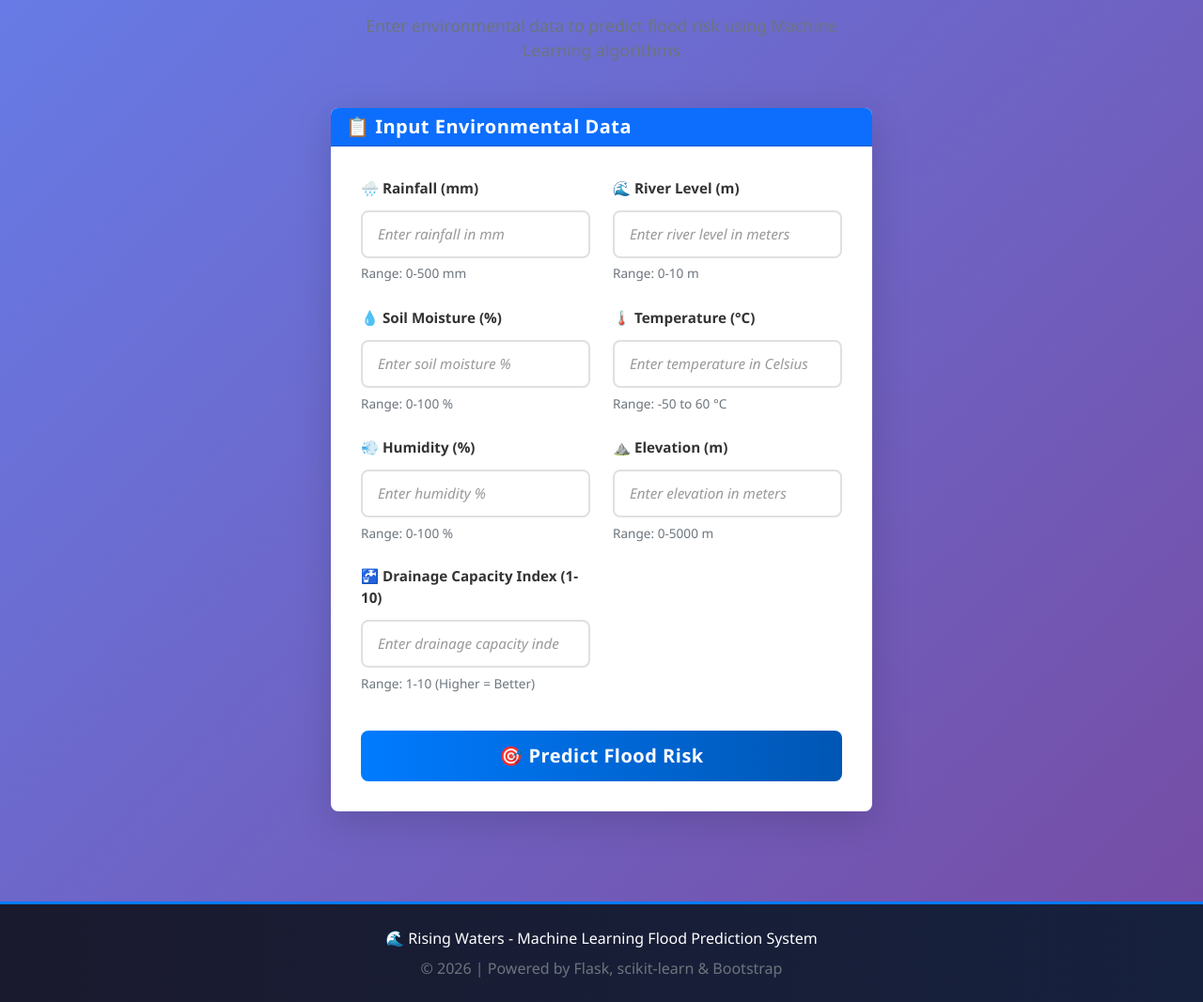
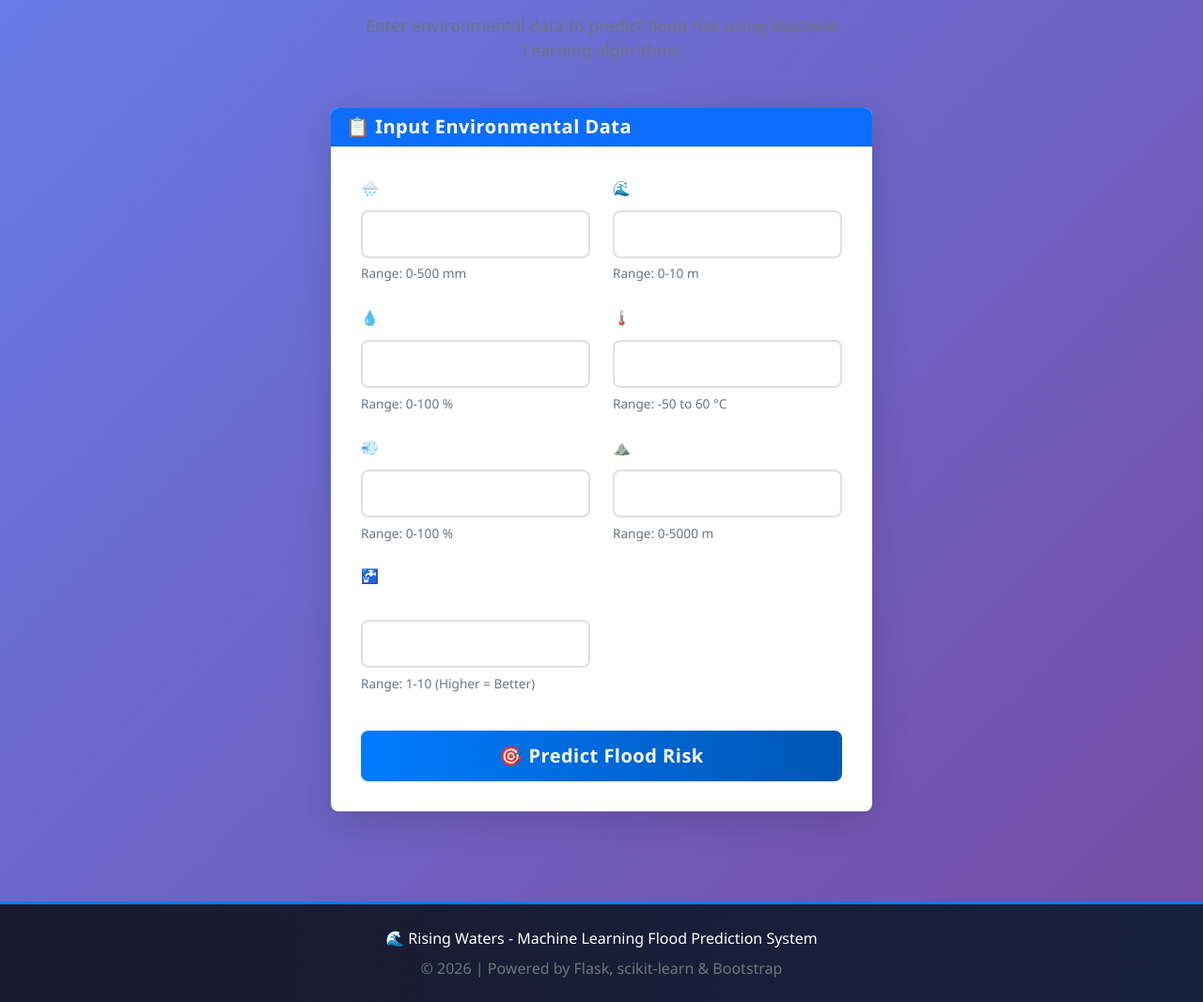
Before and after one commit to sreedhark-51/Rain-prediction, a Flask app: page / in a window 1280 px wide. Shown: the part 156-1223 px from the top of the page at 94% size. Run offline with Flask 3, Linux system fonts and the light colour scheme; parts of the project's set-up code (start-up, migrations or seed data) failed here and were passed over.

Commit message:
Update CSS: Change text color to white for better visibility

```diff
--- a/Rising_Waters/static/style.css
+++ b/Rising_Waters/static/style.css
@@ -25,7 +25,7 @@ body {
     font-family: 'Segoe UI', Tahoma, Geneva, Verdana, sans-serif;
     background: linear-gradient(135deg, #667eea 0%, #764ba2 100%);
     min-height: 100vh;
-    color: #333;
+    color: #ffffff;
 }
 
 /* Navbar Styling */
@@ -80,7 +80,7 @@ body {
 /* Form Styling */
 .form-label {
     font-weight: 600;
-    color: #333;
+    color: #ffffff;
     margin-bottom: 0.8rem;
     font-size: 0.95rem;
 }
@@ -99,7 +99,7 @@ body {
 }
 
 .form-control::placeholder {
-    color: #999;
+    color: #ffffff;
     font-style: italic;
 }
 
@@ -108,7 +108,7 @@ body {
     display: block;
     margin-top: 0.4rem;
     font-size: 0.85rem;
-    color: #666;
+    color: #ffffff;
 }
 
 /* Button Styling */
@@ -151,16 +151,18 @@ h1 {
     font-weight: 700;
     letter-spacing: 1px;
     margin-bottom: 1.5rem;
+    color: #ffffff;
 }
 
 h5 {
     font-weight: 600;
     letter-spacing: 0.5px;
+    color: #ffffff;
 }
 
 .lead {
     font-size: 1.1rem;
-    color: #666;
+    color: #ffffff;
 }
 
 /* Text Utilities */
@@ -251,7 +253,7 @@ h5 {
 /* Accordion Styling */
 .accordion-button {
     font-weight: 600;
-    color: #333;
+    color: #ffffff;
     border-radius: var(--border-radius);
     background-color: #f8f9fa;
 }
```
